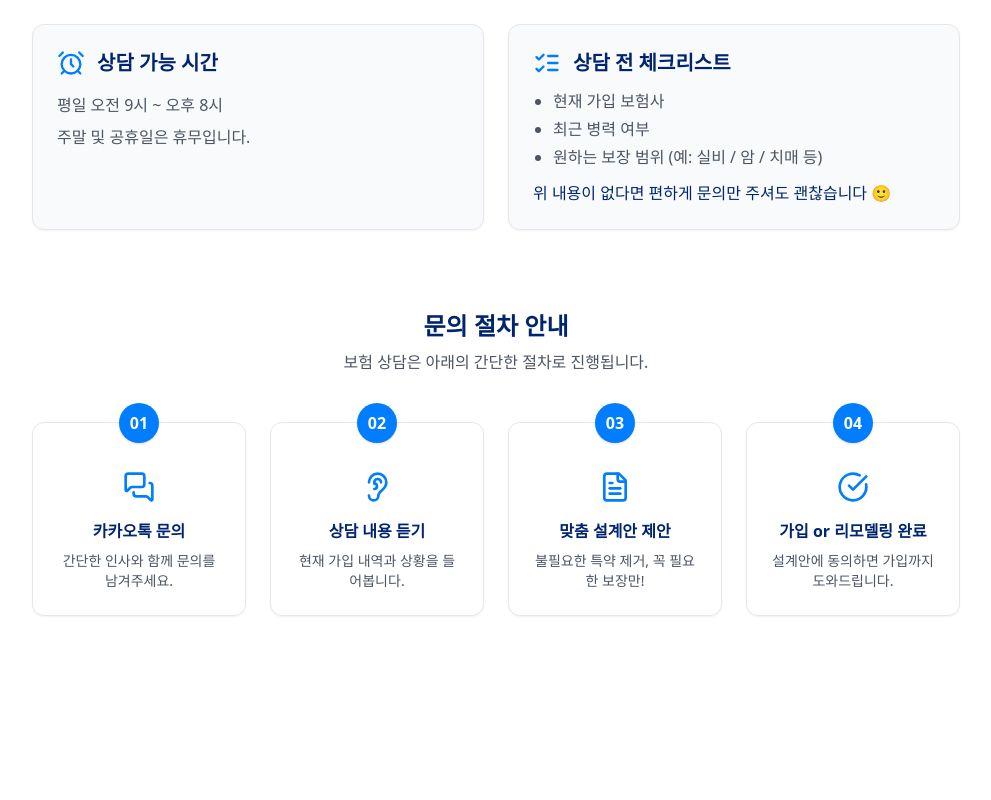
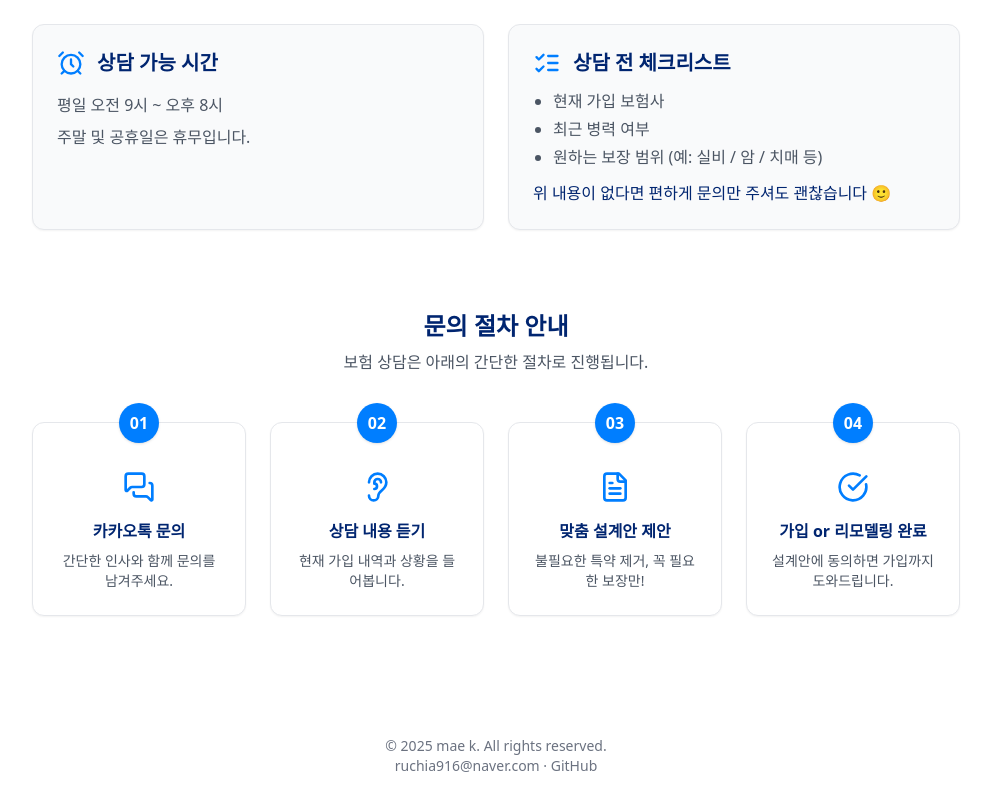
Before and after one commit to mae916/Insurance-agent-profile, a React (Vite) app: page /#cases in a window 1280 px wide. Shown: the part 3409-4209 px from the top of the page, without its empty margins (144-1135 px from the left). Before the commit the page ends 4121 px from the top, so only its background shows below. Built offline with nearby package versions, Linux system fonts and the light colour scheme; no server answers.

Commit message:
1.footer 내용 추가

```diff
--- a/src/components/Footer.tsx
+++ b/src/components/Footer.tsx
@@ -1,5 +1,32 @@
+import { useEffect, useState } from 'react';
+
 function Footer() {
-  return <footer className="w-full mx-auto"></footer>;
+  const [count, setCount] = useState<number | null>(null);
+
+  useEffect(() => {
+    fetch('https://api.countapi.xyz/hit/jagang.jinproject.xyz/visits')
+      .then((res) => res.json())
+      .then((data) => setCount(data.value));
+  }, []);
+
+  return (
+    <footer className="w-full py-6 mx-auto text-sm text-center text-gray-500">
+      <p>© 2025 mae k. All rights reserved.</p>
+      <p>
+        <a href="mailto:ruchia916@naver.com">ruchia916@naver.com</a> ·{' '}
+        <a
+          href="https://github.com/mae916"
+          target="_blank"
+          rel="noopener noreferrer"
+        >
+          GitHub
+        </a>
+      </p>
+      {count !== null && (
+        <p className="mt-2 text-xs">총 방문자 수: {count.toLocaleString()}명</p>
+      )}
+    </footer>
+  );
 }
 
 export default Footer;
```
